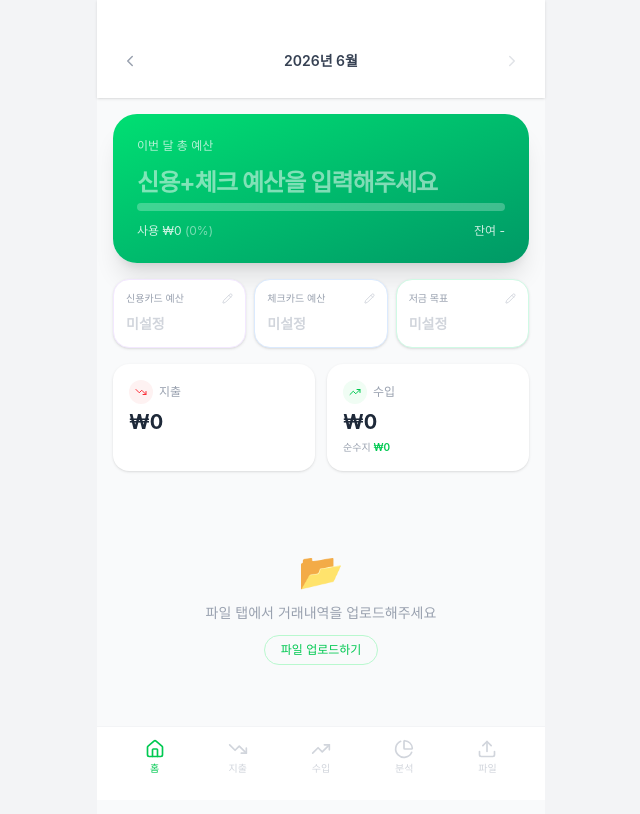
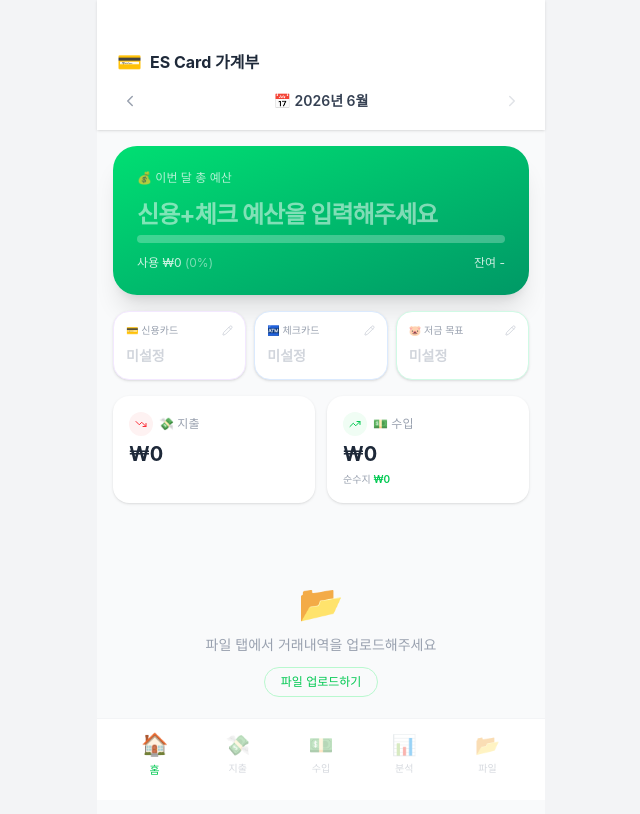
Before and after one commit to DNHJKFBWARKJFBN/ES-CARD, a Next.js app: page / in a window 1280 px wide. Shown: the top 814 px of the page, without its empty margins (319-959 px from the left). Built offline with nearby package versions, Linux system fonts and the light colour scheme.

Commit message:
Add emoji UI, fix total budget = credit+debit auto-sum, fix Excel password parsing

```diff
--- a/app/page.tsx
+++ b/app/page.tsx
@@ -1,7 +1,7 @@
 "use client";
 
 import { useState, useRef, useCallback, useEffect, useMemo } from "react";
-import { Upload, Home, PieChart, ArrowUpRight, ArrowDownRight, Pencil, Check, ChevronLeft, ChevronRight, AlertTriangle, TrendingDown, TrendingUp, X } from "lucide-react";
+import { Upload, ArrowUpRight, ArrowDownRight, Pencil, Check, ChevronLeft, ChevronRight, AlertTriangle, TrendingDown, TrendingUp, X } from "lucide-react";
 import { Transaction, CATEGORIES } from "@/lib/parsers";
 
 /* ── 색상 ── */
@@ -210,10 +210,14 @@ export default function App() {
   return (
     <div className="min-h-screen bg-gray-50 flex flex-col max-w-md mx-auto relative">
       {/* 상단 헤더 */}
-      <div className="bg-white px-5 pt-12 pb-5 shadow-sm">
-        <div className="flex items-center justify-between mb-1">
+      <div className="bg-white px-5 pt-12 pb-4 shadow-sm">
+        <div className="flex items-center gap-2 mb-3">
+          <span className="text-xl">💳</span>
+          <span className="text-base font-bold text-gray-800">ES Card 가계부</span>
+        </div>
+        <div className="flex items-center justify-between">
           <button onClick={() => setMonthOffset((o) => o - 1)} className="p-1 text-gray-400 hover:text-gray-700"><ChevronLeft size={18} /></button>
-          <span className="text-sm font-semibold text-gray-700">{monthLabel}</span>
+          <span className="text-sm font-semibold text-gray-700">📅 {monthLabel}</span>
           <button onClick={() => setMonthOffset((o) => Math.min(o + 1, 0))} className="p-1 text-gray-400 hover:text-gray-700 disabled:opacity-30" disabled={monthOffset === 0}><ChevronRight size={18} /></button>
         </div>
       </div>
@@ -231,7 +235,7 @@ export default function App() {
               const remaining = Math.max(0, totalBudget - totalExpense);
               return (
                 <div className="bg-gradient-to-br from-green-400 to-emerald-600 rounded-3xl p-6 text-white shadow-xl">
-                  <p className="text-xs opacity-70 mb-1">이번 달 총 예산</p>
+                  <p className="text-xs opacity-70 mb-1">💰 이번 달 총 예산</p>
                   <p className="text-4xl font-bold tracking-tight mb-1">
                     {totalBudget > 0 ? fmt(totalBudget) : <span className="text-white/50 text-2xl">신용+체크 예산을 입력해주세요</span>}
                   </p>
@@ -258,9 +262,9 @@ export default function App() {
             {/* 신용카드 / 체크카드 / 저금 예산 */}
             <div className="grid grid-cols-3 gap-2">
               {([
-                { key: "credit", label: "신용카드 예산", value: budgetCredit, color: "text-purple-500", bg: "bg-purple-50", border: "border-purple-100" },
-                { key: "debit", label: "체크카드 예산", value: budgetDebit, color: "text-blue-500", bg: "bg-blue-50", border: "border-blue-100" },
-                { key: "savings", label: "저금 목표", value: budgetSavings, color: "text-emerald-500", bg: "bg-emerald-50", border: "border-emerald-100" },
+                { key: "credit", label: "💳 신용카드", value: budgetCredit, color: "text-purple-500", bg: "bg-purple-50", border: "border-purple-100" },
+                { key: "debit", label: "🏧 체크카드", value: budgetDebit, color: "text-blue-500", bg: "bg-blue-50", border: "border-blue-100" },
+                { key: "savings", label: "🐷 저금 목표", value: budgetSavings, color: "text-emerald-500", bg: "bg-emerald-50", border: "border-emerald-100" },
               ] as { key: string; label: string; value: number | null; color: string; bg: string; border: string }[]).map(({ key, label, value, color, bg, border }) => (
                 <div key={key} className={`bg-white rounded-2xl p-3 shadow-sm border ${border}`}>
                   <div className="flex items-center justify-between mb-1.5">
@@ -305,7 +309,7 @@ export default function App() {
                   <div className="w-6 h-6 rounded-full bg-red-50 flex items-center justify-center">
                     <TrendingDown size={12} className="text-red-500" />
                   </div>
-                  <p className="text-xs text-gray-400">지출</p>
+                  <p className="text-xs text-gray-400">💸 지출</p>
                 </div>
                 <p className="text-xl font-bold text-gray-800">{fmt(totalExpense)}</p>
                 {momDiff !== null && (
@@ -320,7 +324,7 @@ export default function App() {
                   <div className="w-6 h-6 rounded-full bg-green-50 flex items-center justify-center">
                     <TrendingUp size={12} className="text-green-500" />
                   </div>
-                  <p className="text-xs text-gray-400">수입</p>
+                  <p className="text-xs text-gray-400">💵 수입</p>
                 </div>
                 <p className="text-xl font-bold text-gray-800">{fmt(totalIncome)}</p>
                 <p className="text-[10px] mt-1 text-gray-400">순수지 <span className={totalIncome - totalExpense >= 0 ? "text-green-500 font-semibold" : "text-red-400 font-semibold"}>{fmt(totalIncome - totalExpense)}</span></p>
@@ -330,7 +334,7 @@ export default function App() {
             {/* 일별 지출 스파크라인 */}
             {dailySpend.some((v) => v > 0) && (
               <div className="bg-white rounded-2xl p-4 shadow-sm">
-                <p className="text-xs text-gray-400 mb-2">이번 달 일별 지출</p>
+                <p className="text-xs text-gray-400 mb-2">📊 이번 달 일별 지출</p>
                 <Sparkline data={dailySpend} />
               </div>
             )}
@@ -342,7 +346,7 @@ export default function App() {
                   ? <TrendingDown size={20} className="text-green-500 shrink-0" />
                   : <TrendingUp size={20} className="text-red-400 shrink-0" />}
                 <div>
-                  <p className="text-sm font-semibold text-gray-700">전월 대비</p>
+                  <p className="text-sm font-semibold text-gray-700">📆 전월 대비</p>
                   <p className={`text-xs ${momDiff <= 0 ? "text-green-600" : "text-red-500"}`}>
                     {momDiff <= 0
                       ? `${Math.abs(momDiff).toFixed(1)}% 절약했어요 🎉`
@@ -358,7 +362,7 @@ export default function App() {
               <div className="bg-white rounded-2xl p-4 shadow-sm">
                 <div className="flex items-center gap-2 mb-3">
                   <AlertTriangle size={14} className="text-amber-500" />
-                  <p className="text-xs font-semibold text-gray-700">지출 줄여야 할 곳</p>
+                  <p className="text-xs font-semibold text-gray-700">⚠️ 지출 줄여야 할 곳</p>
                 </div>
                 <div className="space-y-2">
                   {warnings.map(({ cat, total, color }) => {
@@ -395,14 +399,14 @@ export default function App() {
         {tab === "expenses" && (
           <>
             <div className="bg-white rounded-2xl p-4 shadow-sm">
-              <p className="text-xs text-gray-400 mb-1">이번 달 총 지출</p>
+              <p className="text-xs text-gray-400 mb-1">💸 이번 달 총 지출</p>
               <p className="text-2xl font-bold text-red-500">{fmt(totalExpense)}</p>
             </div>
 
             {/* 제일 많이 지출한 곳 */}
             {topSpend.length > 0 && (
               <div className="bg-white rounded-2xl p-4 shadow-sm">
-                <p className="text-xs font-semibold text-gray-500 mb-3">제일 많이 지출한 곳</p>
+                <p className="text-xs font-semibold text-gray-500 mb-3">🏆 제일 많이 지출한 곳</p>
                 <div className="space-y-2">
                   {topSpend.map(([desc, amt], i) => (
                     <div key={desc} className="flex items-center justify-between">
@@ -419,7 +423,7 @@ export default function App() {
 
             {/* 세부 지출 내역 */}
             <div className="bg-white rounded-2xl p-4 shadow-sm">
-              <p className="text-xs font-semibold text-gray-500 mb-3">세부 지출 내역</p>
+              <p className="text-xs font-semibold text-gray-500 mb-3">🧾 세부 지출 내역</p>
               <div className="space-y-2.5">
                 {curExpenses.sort((a, b) => b.date.localeCompare(a.date)).map((t) => (
                   <div key={t.id} className="flex items-center justify-between">
@@ -449,13 +453,13 @@ export default function App() {
         {tab === "income" && (
           <>
             <div className="bg-white rounded-2xl p-4 shadow-sm">
-              <p className="text-xs text-gray-400 mb-1">이번 달 총 수입</p>
+              <p className="text-xs text-gray-400 mb-1">💵 이번 달 총 수입</p>
               <p className="text-2xl font-bold text-green-500">{fmt(totalIncome)}</p>
             </div>
 
             {topIncome.length > 0 && (
               <div className="bg-white rounded-2xl p-4 shadow-sm">
-                <p className="text-xs font-semibold text-gray-500 mb-3">제일 많이 입금된 곳</p>
+                <p className="text-xs font-semibold text-gray-500 mb-3">🏆 제일 많이 입금된 곳</p>
                 <div className="space-y-2">
                   {topIncome.map(([desc, amt], i) => (
                     <div key={desc} className="flex items-center justify-between">
@@ -471,7 +475,7 @@ export default function App() {
             )}
 
             <div className="bg-white rounded-2xl p-4 shadow-sm">
-              <p className="text-xs font-semibold text-gray-500 mb-3">세부 수입 내역</p>
+              <p className="text-xs font-semibold text-gray-500 mb-3">🧾 세부 수입 내역</p>
               <div className="space-y-2.5">
                 {curIncome.sort((a, b) => b.date.localeCompare(a.date)).map((t) => (
                   <div key={t.id} className="flex items-center justify-between">
@@ -492,7 +496,7 @@ export default function App() {
         {tab === "analytics" && (
           <>
             <div className="bg-white rounded-2xl p-5 shadow-sm">
-              <p className="text-xs font-semibold text-gray-500 mb-4">카테고리별 지출</p>
+              <p className="text-xs font-semibold text-gray-500 mb-4">🍩 카테고리별 지출</p>
               <div className="flex items-center gap-4">
                 <DonutChart data={catTotals.slice(0, 6).map((c) => ({ label: c.cat, value: c.total, color: c.color }))} />
                 <div className="flex-1 space-y-1.5">
@@ -510,7 +514,7 @@ export default function App() {
             </div>
 
             <div className="bg-white rounded-2xl p-4 shadow-sm">
-              <p className="text-xs font-semibold text-gray-500 mb-3">전체 카테고리 분석</p>
+              <p className="text-xs font-semibold text-gray-500 mb-3">📈 전체 카테고리 분석</p>
               <div className="space-y-2.5">
                 {catTotals.map(({ cat, total, color }) => {
                   const pct = totalExpense > 0 ? (total / totalExpense) * 100 : 0;
@@ -542,7 +546,7 @@ export default function App() {
         {tab === "upload" && (
           <>
             <div className="bg-white rounded-2xl p-5 shadow-sm">
-              <p className="text-sm font-semibold text-gray-700 mb-4">파일 업로드</p>
+              <p className="text-sm font-semibold text-gray-700 mb-4">📂 파일 업로드</p>
               <div className="flex gap-2 mb-4">
                 {[{ key: "kakao", label: "카카오뱅크", sub: "CSV" }, { key: "shinhan", label: "신한카드", sub: "엑셀/CSV" }].map(({ key, label, sub }) => (
                   <button key={key} onClick={() => setSelectedSource(key)}
@@ -615,16 +619,16 @@ export default function App() {
       {/* 하단 네비게이션 */}
       <div className="fixed bottom-0 left-1/2 -translate-x-1/2 w-full max-w-md bg-white border-t border-gray-100 flex items-center px-4 pb-6 pt-3 z-50">
         {([
-          { key: "home", icon: <Home size={20} />, label: "홈" },
-          { key: "expenses", icon: <TrendingDown size={20} />, label: "지출" },
-          { key: "income", icon: <TrendingUp size={20} />, label: "수입" },
-          { key: "analytics", icon: <PieChart size={20} />, label: "분석" },
-          { key: "upload", icon: <Upload size={20} />, label: "파일" },
-        ] as { key: Tab; icon: React.ReactNode; label: string }[]).map(({ key, icon, label }) => (
+          { key: "home", emoji: "🏠", label: "홈" },
+          { key: "expenses", emoji: "💸", label: "지출" },
+          { key: "income", emoji: "💵", label: "수입" },
+          { key: "analytics", emoji: "📊", label: "분석" },
+          { key: "upload", emoji: "📂", label: "파일" },
+        ] as { key: Tab; emoji: string; label: string }[]).map(({ key, emoji, label }) => (
           <button key={key} onClick={() => setTab(key)}
-            className={`flex-1 flex flex-col items-center gap-0.5 transition-colors ${tab === key ? "text-green-500" : "text-gray-300"}`}>
-            {icon}
-            <span className="text-[10px] font-medium">{label}</span>
+            className={`flex-1 flex flex-col items-center gap-0.5 transition-all ${tab === key ? "scale-110" : "opacity-40"}`}>
+            <span className="text-xl">{emoji}</span>
+            <span className={`text-[10px] font-medium ${tab === key ? "text-green-500" : "text-gray-400"}`}>{label}</span>
           </button>
         ))}
       </div>
```
